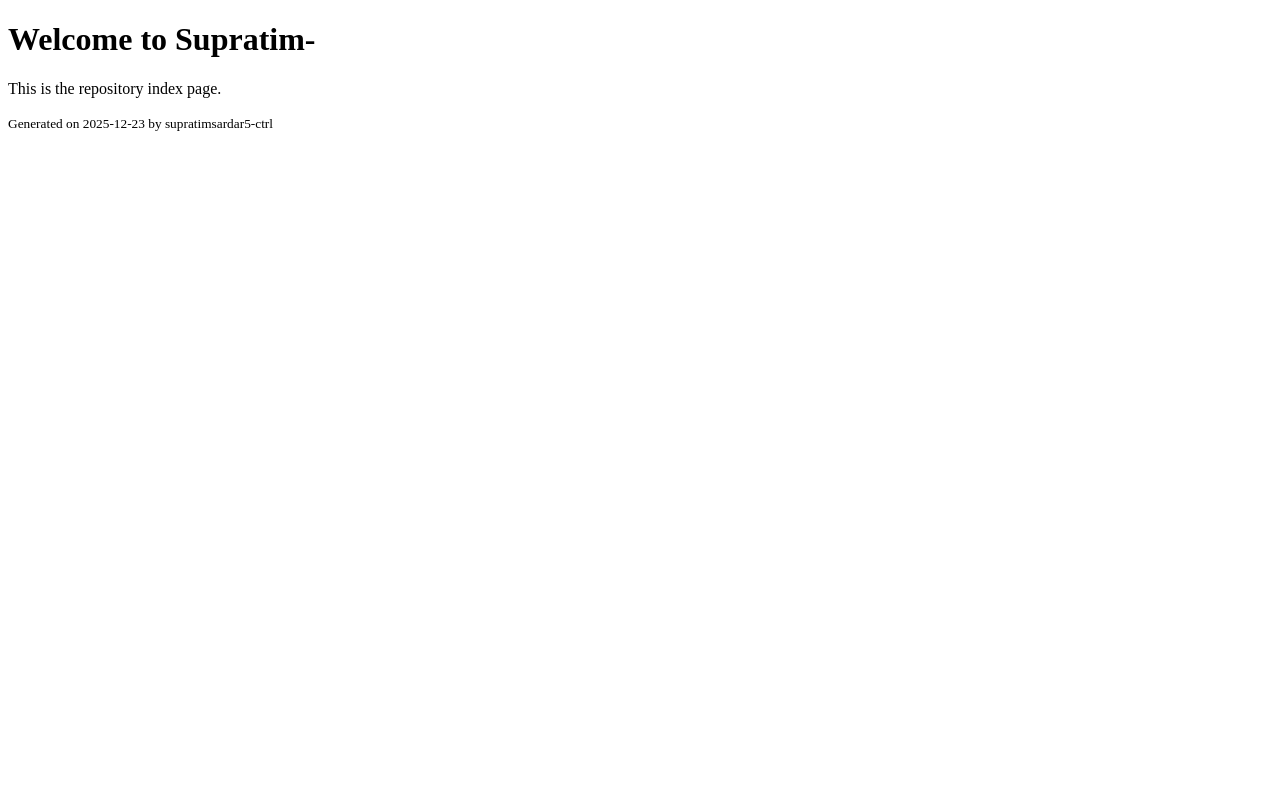
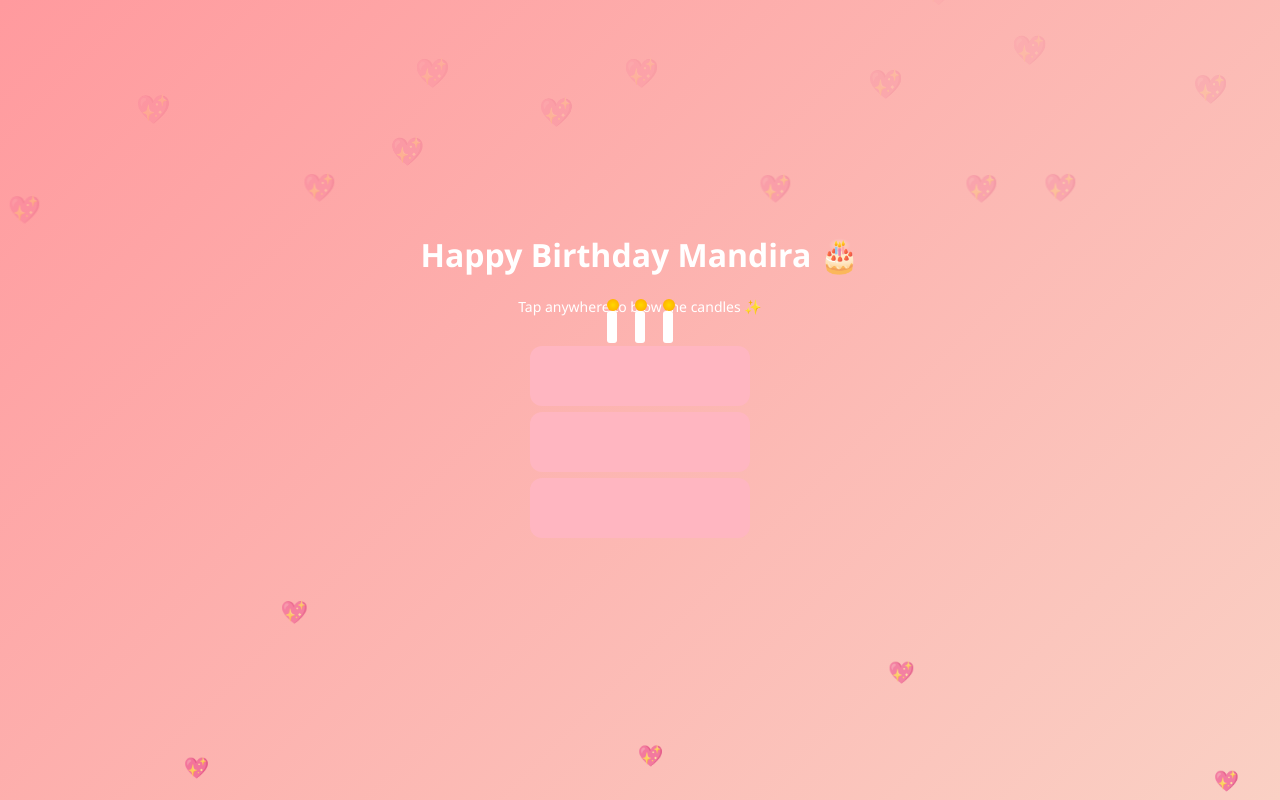
Before and after one commit to supratimsardar5-ctrl/Supratim-, a plain HTML site: page index.html in a window 1280 px wide. Drawn offline with Linux system fonts and the light colour scheme.

Commit message:
Update index.html

```diff
--- a/index.html
+++ b/index.html
@@ -1,20 +1,236 @@
-<!doctype html>
+<!DOCTYPE html>
 <html lang="en">
 <head>
-  <meta charset="utf-8">
-  <meta name="viewport" content="width=device-width, initial-scale=1">
-  <title>Supratim-</title>
-  <link rel="stylesheet" href="styles.css">
+<meta charset="UTF-8">
+<meta name="viewport" content="width=device-width, initial-scale=1.0">
+<title>Happy Birthday Mandira 🎉</title>
+
+<style>
+* { box-sizing: border-box; }
+
+body {
+    margin: 0;
+    height: 100vh;
+    background: linear-gradient(135deg, #ff9a9e, #fad0c4);
+    display: flex;
+    align-items: center;
+    justify-content: center;
+    font-family: 'Segoe UI', sans-serif;
+    overflow: hidden;
+}
+
+/* Floating hearts */
+.heart {
+    position: absolute;
+    bottom: -20px;
+    font-size: 20px;
+    animation: floatUp 6s linear infinite;
+    opacity: 0.7;
+}
+
+@keyframes floatUp {
+    0% { transform: translateY(0) scale(1); }
+    100% { transform: translateY(-110vh) scale(1.5); opacity: 0; }
+}
+
+.container {
+    text-align: center;
+    z-index: 10;
+}
+
+h1 {
+    color: #fff;
+    animation: fadeIn 2s;
+}
+
+.tap {
+    color: #fff;
+    font-size: 14px;
+    animation: pulse 1.5s infinite;
+}
+
+/* Cake */
+.cake {
+    margin: 40px auto;
+    width: 220px;
+    position: relative;
+    animation: bounce 2s infinite;
+}
+
+.layer {
+    background: #ffb6c1;
+    height: 60px;
+    border-radius: 12px;
+    margin-top: 6px;
+}
+
+.candles {
+    position: absolute;
+    top: -35px;
+    left: 50%;
+    transform: translateX(-50%);
+    display: flex;
+    gap: 18px;
+}
+
+.candle {
+    width: 10px;
+    height: 32px;
+    background: white;
+    border-radius: 3px;
+    position: relative;
+}
+
+.flame {
+    width: 12px;
+    height: 12px;
+    background: radial-gradient(circle, #ffd700, orange);
+    border-radius: 50%;
+    position: absolute;
+    top: -12px;
+    animation: flicker 0.2s infinite;
+}
+
+/* Smoke */
+.smoke {
+    position: absolute;
+    top: -20px;
+    left: -3px;
+    font-size: 12px;
+    animation: smoke 1.5s forwards;
+}
+
+@keyframes smoke {
+    from { opacity: 0.8; }
+    to { transform: translateY(-20px); opacity: 0; }
+}
+
+/* Confetti */
+.confetti {
+    position: absolute;
+    top: -10px;
+    font-size: 16px;
+    animation: confettiFall 3s linear forwards;
+}
+
+@keyframes confettiFall {
+    to { transform: translateY(110vh) rotate(360deg); opacity: 0; }
+}
+
+/* Message box */
+.message {
+    background: white;
+    padding: 25px;
+    border-radius: 20px;
+    max-width: 330px;
+    animation: popUp 0.8s ease;
+    box-shadow: 0 15px 40px rgba(0,0,0,0.25);
+}
+
+.hidden { display: none; }
+
+@keyframes popUp {
+    from { transform: scale(0.4); opacity: 0; }
+    to { transform: scale(1); opacity: 1; }
+}
+
+@keyframes flicker {
+    50% { transform: scale(1.2); }
+}
+
+@keyframes bounce {
+    50% { transform: translateY(-10px); }
+}
+
+@keyframes fadeIn {
+    from { opacity: 0; }
+}
+
+@keyframes pulse {
+    50% { opacity: 1; }
+}
+</style>
 </head>
+
 <body>
-  <header>
-    <h1>Welcome to Supratim-</h1>
-  </header>
-  <main>
-    <p>This is the repository index page.</p>
-  </main>
-  <footer>
-    <small>Generated on 2025-12-23 by supratimsardar5-ctrl</small>
-  </footer>
+
+<!-- Background Music -->
+<audio id="music" loop>
+  <source src="https://www.soundhelix.com/examples/mp3/SoundHelix-Song-1.mp3">
+</audio>
+
+<div class="container" id="main">
+    <h1>Happy Birthday Mandira 🎂</h1>
+    <div class="tap">Tap anywhere to blow the candles ✨</div>
+
+    <div class="cake">
+        <div class="candles">
+            <div class="candle"><div class="flame"></div></div>
+            <div class="candle"><div class="flame"></div></div>
+            <div class="candle"><div class="flame"></div></div>
+        </div>
+        <div class="layer"></div>
+        <div class="layer"></div>
+        <div class="layer"></div>
+    </div>
+</div>
+
+<div class="container hidden" id="message">
+    <div class="message">
+        <h2>🎉 Happy Birthday Mandira 💖</h2>
+        <p>
+            Some people quietly make the world brighter just by being in it…
+            you’re definitely one of them 🌸
+        </p>
+        <p>
+            I’m really glad you’re part of my life 😊
+            Hope this year brings you endless smiles ✨
+        </p>
+        <p style="font-size:12px; opacity:0.7;">
+            — Someone who cares a little more than usual
+        </p>
+    </div>
+</div>
+
+<script>
+// Floating hearts
+for(let i=0;i<20;i++){
+    let h=document.createElement("div");
+    h.className="heart";
+    h.innerHTML="💖";
+    h.style.left=Math.random()*100+"vw";
+    h.style.animationDuration=4+Math.random()*4+"s";
+    document.body.appendChild(h);
+}
+
+// On tap
+document.body.addEventListener("click", () => {
+    document.getElementById("music").play();
+
+    document.querySelectorAll(".flame").forEach(f => {
+        f.style.display="none";
+        let s=document.createElement("div");
+        s.className="smoke";
+        s.innerHTML="💨";
+        f.parentElement.appendChild(s);
+    });
+
+    // Confetti blast
+    for(let i=0;i<40;i++){
+        let c=document.createElement("div");
+        c.className="confetti";
+        c.innerHTML="🎉";
+        c.style.left=Math.random()*100+"vw";
+        c.style.animationDuration=2+Math.random()*2+"s";
+        document.body.appendChild(c);
+    }
+
+    setTimeout(()=>{
+        document.getElementById("main").classList.add("hidden");
+        document.getElementById("message").classList.remove("hidden");
+    },1200);
+});
+</script>
+
 </body>
 </html>
```
